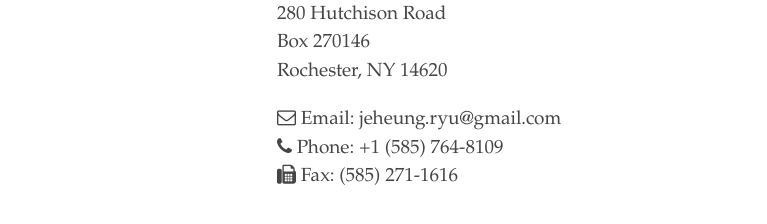
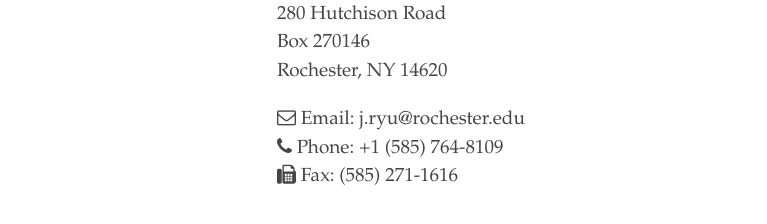
Before and after one commit to jeheungryu/website, a Jekyll site: the page built from search.html, in a window 1280 px wide. Shown: the part 318-542 px from the top of the page, without its empty margins (3-770 px from the left). Built offline with Jekyll 4.4.1, drawn with Linux system fonts in a browser that asks for light colours.

Commit message:
Regular Update

```diff
--- a/_includes/sidebar.html
+++ b/_includes/sidebar.html
@@ -39,7 +39,7 @@
   </nav> -->
 
    <div class="sidebar-item">
-    <p> Last updated: January 28, 2018. </p>
+    <p> Last updated: February 20, 2018. </p>
     <!-- <p>Currently v0.1.1. Distributed with an MIT license.</p> -->
   </div>
 </div>
--- a/search.html
+++ b/search.html
@@ -37,9 +37,13 @@ title: Contact
             Rochester, NY 14620 </p>
 
 
-        <p style="font-size: 95%"> <i class="fa fa-envelope-o" aria-hidden="true"></i> Email: jeheung.ryu@gmail.com <br>
+        <p style="font-size: 95%"> <i class="fa fa-envelope-o" aria-hidden="true"></i> Email: j.ryu@rochester.edu <br>
         <i class="fa fa-phone" aria-hidden="true"></i> Phone: +1 (585) 764-8109 <br>
         <i class="fa fa-fax" aria-hidden="true"></i> Fax: (585) 271-1616 <br>
+
+
+
+
 </div>
 
 
```
